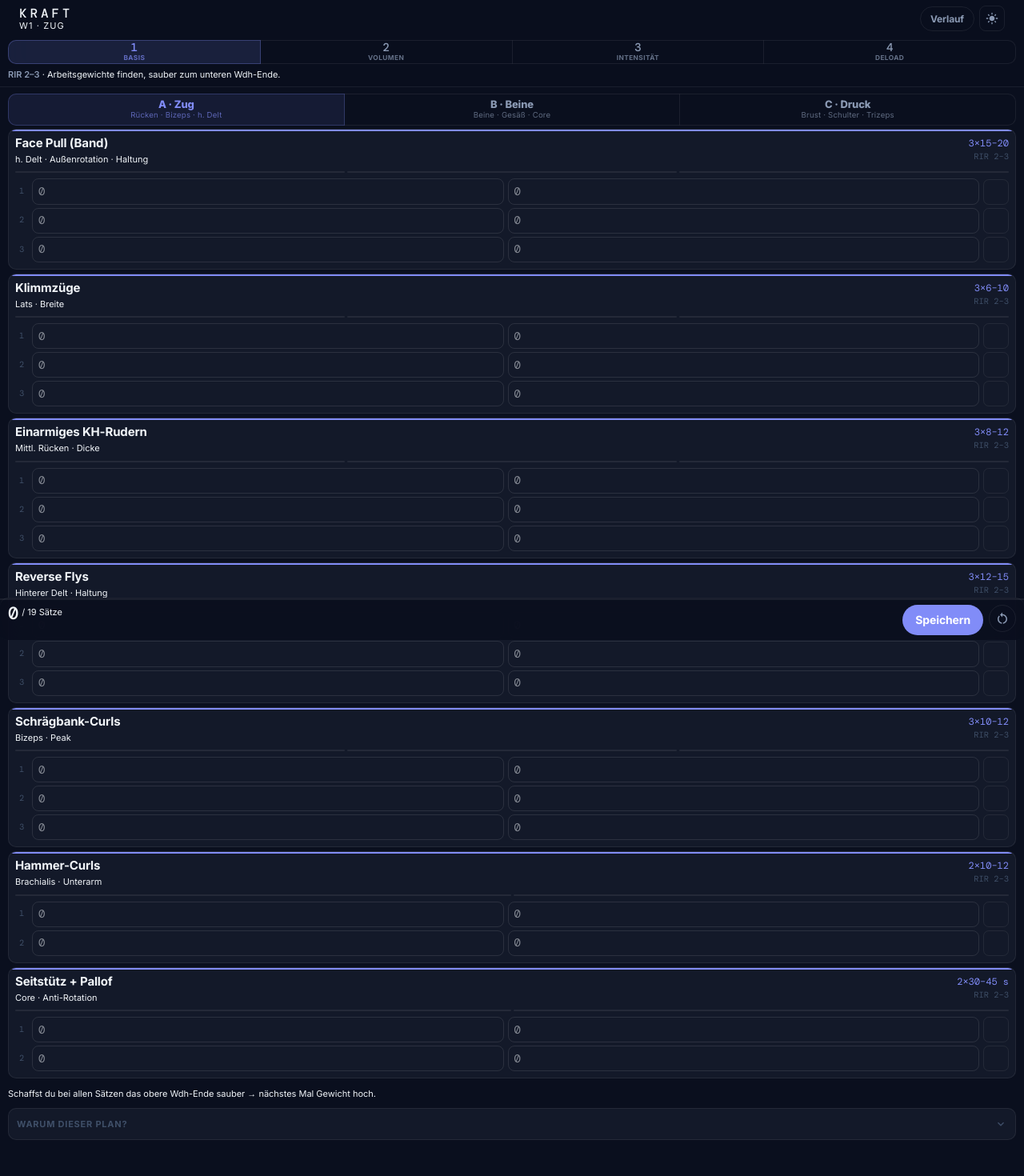
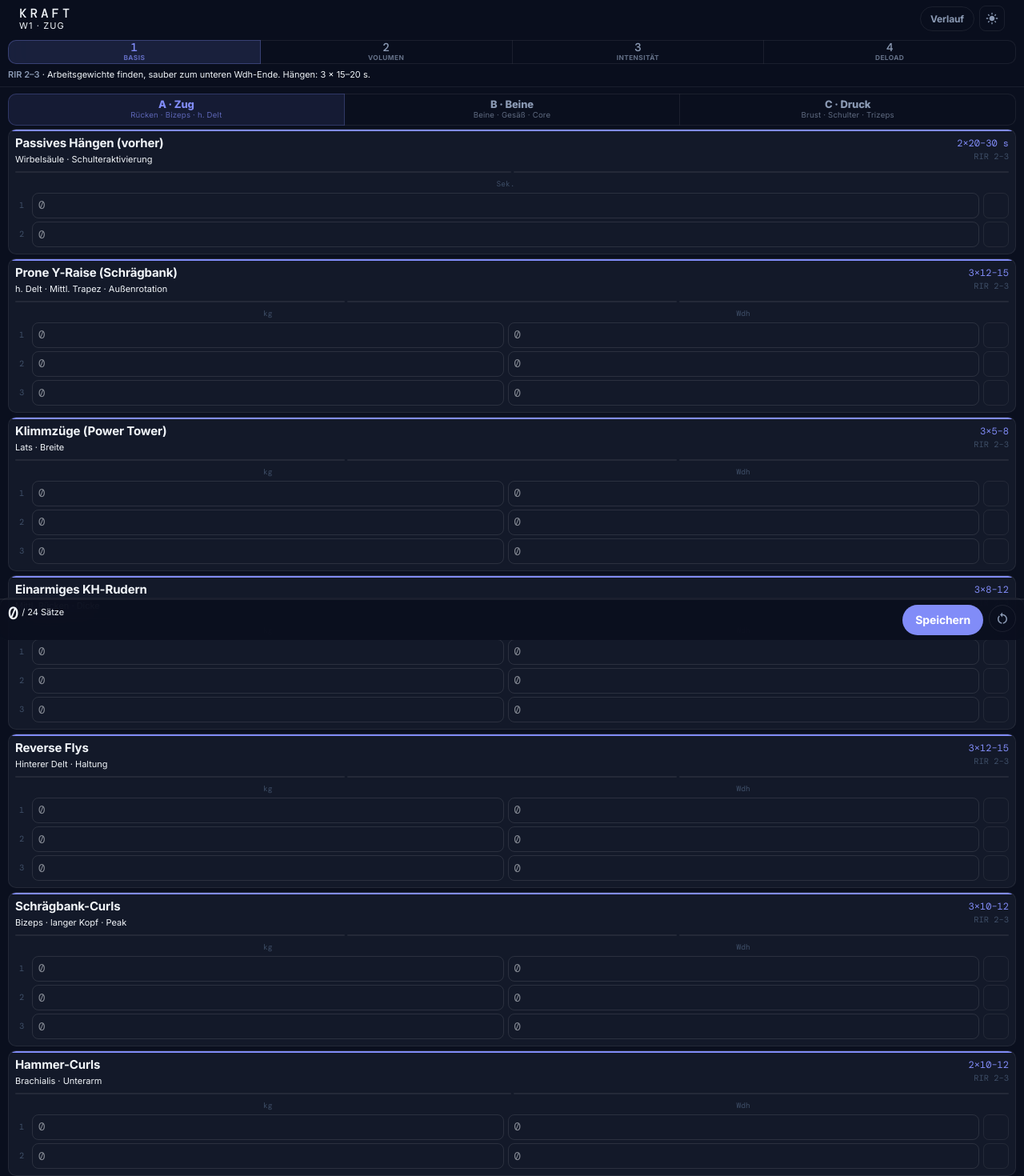
Before and after one commit to AhmedBenJaballah/Kraft-Training, a React (Vite) app: page / in a window 1280 px wide. Shown: the top 1470 px of the page at 80% size. Built offline with nearby package versions, Linux system fonts and the light colour scheme.

Commit message:
added hanging

```diff
--- a/src/components/TrainView.jsx
+++ b/src/components/TrainView.jsx
@@ -4,7 +4,6 @@ import CardContent from '@mui/material/CardContent';
 import Typography from '@mui/material/Typography';
 import Stack from '@mui/material/Stack';
 import TextField from '@mui/material/TextField';
-import InputAdornment from '@mui/material/InputAdornment';
 import ToggleButton from '@mui/material/ToggleButton';
 import ToggleButtonGroup from '@mui/material/ToggleButtonGroup';
 import Accordion from '@mui/material/Accordion';
@@ -15,11 +14,11 @@ import ExpandMoreIcon from '@mui/icons-material/ExpandMore';
 import { PLAN, WEEKS } from '../data/plan';
 import { effSets, prevFor } from '../utils';
 
-function SetRow({ idx, data, done, onFieldChange, onToggleDone, accent }) {
+function SetRow({ idx, data, done, onFieldChange, onToggleDone, accent, isTime }) {
   return (
     <Box sx={{
       display: 'grid',
-      gridTemplateColumns: '16px 1fr 1fr 32px',
+      gridTemplateColumns: isTime ? '16px 1fr 32px' : '16px 1fr 1fr 32px',
       gap: '5px',
       alignItems: 'center',
       opacity: done ? 0.4 : 1,
@@ -33,6 +32,7 @@ function SetRow({ idx, data, done, onFieldChange, onToggleDone, accent }) {
         {idx + 1}
       </Typography>
 
+      {!isTime && (
         <TextField
           size="small"
           type="number"
@@ -40,16 +40,8 @@ function SetRow({ idx, data, done, onFieldChange, onToggleDone, accent }) {
           placeholder="0"
           value={data?.kg ?? ''}
           onChange={e => onFieldChange('kg', e.target.value)}
-        InputProps={{
-          endAdornment: (
-            <InputAdornment position="end">
-              <Typography variant="caption" sx={{ fontFamily: 'DM Mono', color: 'text.secondary', fontSize: '0.65rem', userSelect: 'none' }}>
-                kg
-              </Typography>
-            </InputAdornment>
-          ),
-        }}
         />
+      )}
 
       <TextField
         size="small"
@@ -58,15 +50,6 @@ function SetRow({ idx, data, done, onFieldChange, onToggleDone, accent }) {
         placeholder="0"
         value={data?.reps ?? ''}
         onChange={e => onFieldChange('reps', e.target.value)}
-        InputProps={{
-          endAdornment: (
-            <InputAdornment position="end">
-              <Typography variant="caption" sx={{ fontFamily: 'DM Mono', color: 'text.secondary', fontSize: '0.65rem', userSelect: 'none' }}>
-                ×
-              </Typography>
-            </InputAdornment>
-          ),
-        }}
       />
 
       <Box
@@ -95,6 +78,7 @@ function SetRow({ idx, data, done, onFieldChange, onToggleDone, accent }) {
 
 function ExerciseCard({ ex, week, log, prev, accent, rir, onSetField, onSetDone }) {
   const n = effSets(ex.sets, week);
+  const isTime = ex.reps.includes(' s');
 
   return (
     <Card sx={{ mb: 0.625, position: 'relative', overflow: 'hidden', '&::before': { content: '""', position: 'absolute', top: 0, left: 0, right: 0, height: '2px', bgcolor: accent } }}>
@@ -138,13 +122,20 @@ function ExerciseCard({ ex, week, log, prev, accent, rir, onSetField, onSetDone
         </Stack>
 
         {/* Sets */}
-        <Stack spacing={0.5} sx={{ mt: 0.875 }}>
+        <Box sx={{ display: 'grid', gridTemplateColumns: isTime ? '16px 1fr 32px' : '16px 1fr 1fr 32px', gap: '5px', mt: 0.875, mb: 0.375 }}>
+          <div />
+          {!isTime && <Typography sx={{ fontFamily: 'DM Mono', fontSize: '0.6rem', color: 'text.disabled', textAlign: 'center', userSelect: 'none' }}>kg</Typography>}
+          <Typography sx={{ fontFamily: 'DM Mono', fontSize: '0.6rem', color: 'text.disabled', textAlign: 'center', userSelect: 'none' }}>{isTime ? 'Sek.' : 'Wdh'}</Typography>
+          <div />
+        </Box>
+        <Stack spacing={0.5}>
           {Array.from({ length: n }, (_, s) => (
             <SetRow
               key={s} idx={s}
               data={log[s]}
               done={!!log[s]?.done}
               accent={accent}
+              isTime={isTime}
               onFieldChange={(field, value) => onSetField(ex.id, s, field, value)}
               onToggleDone={() => onSetDone(ex.id, s)}
             />
--- a/src/data/plan.js
+++ b/src/data/plan.js
@@ -1,57 +1,65 @@
+const HANG_PRE  = [{ id: 'hang_pre',  name: 'Passives Hängen (vorher)',  region: 'Wirbelsäule · Schulteraktivierung',           sets: 2, reps: '20–30 s' }];
+const HANG_POST = [{ id: 'hang_post', name: 'Passives Hängen (nachher)', region: 'Wirbelsäule · Dekompression · Schulter zurück', sets: 3, reps: '30–60 s' }];
+
 export const PLAN = {
   A: {
     label: 'Zug',
     sub: 'Rücken · Bizeps · h. Delt',
     accent: '#818CF8',
     ex: [
-      // Face Pull zuerst → Schulter aufwärmen + Haltungsmuster setzen
-      { id: 'facepull', name: 'Face Pull (Band)',      region: 'h. Delt · Außenrotation · Haltung', sets: 3, reps: '15–20'   },
-      { id: 'pullup',   name: 'Klimmzüge',             region: 'Lats · Breite',                     sets: 3, reps: '6–10'    }, // ✅ 4→3 Sätze
-      { id: 'row',      name: 'Einarmiges KH-Rudern',  region: 'Mittl. Rücken · Dicke',             sets: 3, reps: '8–12'    },
-      { id: 'rdelt',    name: 'Reverse Flys',           region: 'Hinterer Delt · Haltung',           sets: 3, reps: '12–15'   },
-      // ❌ Y-T-Raise raus → Überschneidung mit Face Pull
-      { id: 'icurl',    name: 'Schrägbank-Curls',       region: 'Bizeps · Peak',                     sets: 3, reps: '10–12'   },
-      { id: 'hcurl_a',  name: 'Hammer-Curls',           region: 'Brachialis · Unterarm',             sets: 2, reps: '10–12'   },
-      { id: 'core_a',   name: 'Seitstütz + Pallof',     region: 'Core · Anti-Rotation',              sets: 2, reps: '30–45 s' },
+      ...HANG_PRE,
+      { id: 'yrise',   name: 'Prone Y-Raise (Schrägbank)',  region: 'h. Delt · Mittl. Trapez · Außenrotation', sets: 3, reps: '12–15'   },
+      { id: 'pullup',  name: 'Klimmzüge (Power Tower)',      region: 'Lats · Breite',                           sets: 3, reps: '5–8'     },
+      { id: 'row',     name: 'Einarmiges KH-Rudern',         region: 'Mittl. Rücken · Dicke',                   sets: 3, reps: '8–12'    },
+      { id: 'rdelt',   name: 'Reverse Flys',                 region: 'Hinterer Delt · Haltung',                 sets: 3, reps: '12–15'   },
+      { id: 'icurl',   name: 'Schrägbank-Curls',             region: 'Bizeps · langer Kopf · Peak',             sets: 3, reps: '10–12'   },
+      { id: 'hcurl_a', name: 'Hammer-Curls',                 region: 'Brachialis · Unterarm',                   sets: 2, reps: '10–12'   },
+      { id: 'core_a',  name: 'Seitstütz + Hollow Body Hold', region: 'Core · Lateral + Anti-Extension',         sets: 2, reps: '35–50 s' },
+      ...HANG_POST,
     ]
   },
+
   B: {
     label: 'Beine',
     sub: 'Beine · Gesäß · Core',
     accent: '#34D399',
     ex: [
-      { id: 'goblet',   name: 'Goblet Squat',          region: 'Quadrizeps · Gesäß',                sets: 3, reps: '10–15'    },
-      // ❌ KH-Hüftstrecken raus → RDL trifft dieselbe Gruppe, mit mehr Dehnung
-      { id: 'rdl',      name: 'KH-Rumän. Kreuzheben',  region: 'Hamstrings · Gesäß',                sets: 3, reps: '10–12'    },
-      { id: 'hcurl_b',  name: 'Hammer-Curls',           region: 'Brachialis · Bizeps · 2× Freq.',   sets: 2, reps: '10–12'    }, // ✅ ID-Fix
-      { id: 'deadbug',  name: 'Dead Bug',               region: 'Tiefer Core · Lendenstabilität',   sets: 2, reps: '6–8/Seite'},
-      { id: 'splb',     name: 'Seitstütz (lang)',       region: 'Laterale Wirbelsäulenstabilität',   sets: 2, reps: '30–45 s'  },
+      ...HANG_PRE,
+      { id: 'goblet',  name: 'Goblet Squat (KH)',            region: 'Quadrizeps · Gesäß',                      sets: 3, reps: '10–15'    },
+      { id: 'rdl',     name: 'KH-Rumän. Kreuzheben',         region: 'Hamstrings · Gesäß',                      sets: 3, reps: '8–12'     },
+      { id: 'split',   name: 'Bulg. Ausfallschritt (Bank)',   region: 'Quad · Gesäß · Asymmetrie Skoliose',      sets: 2, reps: '8–10/Seite'},
+      { id: 'hcurl_b', name: 'Hammer-Curls',                 region: 'Brachialis · 2× Frequenz',                sets: 2, reps: '10–12'    },
+      { id: 'tri_b',   name: 'Liegende KH-Extension',        region: 'Trizeps · lateraler + medialer Kopf',     sets: 2, reps: '12–15'    },
+      { id: 'deadbug', name: 'Dead Bug',                     region: 'Tiefer Core · Lendenstabilität',          sets: 2, reps: '6–8/Seite' },
+      { id: 'splb',    name: 'Seitstütz (lang)',             region: 'Laterale Wirbelsäulenstabilität',          sets: 2, reps: '35–50 s'  },
+      ...HANG_POST,
     ]
   },
+
   C: {
     label: 'Druck',
     sub: 'Brust · Schulter · Trizeps',
     accent: '#F59E0B',
     ex: [
-      { id: 'incline',    name: 'Schrägbank-KH-Drücken', region: 'Obere Brust',                     sets: 3, reps: '8–12'    },
-      { id: 'flat',       name: 'Flachbank-KH-Drücken',  region: 'Mittlere Brust',                  sets: 3, reps: '8–12'    },
-      { id: 'dips',       name: 'Dips vorgebeugt',        region: 'Untere Brust + Trizeps',          sets: 3, reps: '8–12'    },
-      { id: 'fly',        name: 'KH-Flys',                region: 'Brust · Dehnung',                 sets: 2, reps: '12–15'   },
-      { id: 'ohp',        name: 'KH-Schulterdrücken',    region: 'Vorderer Delt',                   sets: 3, reps: '8–12'    },
-      { id: 'lat',        name: 'Seitheben',              region: 'Seitl. Delt · Schulterbreite',    sets: 3, reps: '12–15'   }, // ✅ 4→3 Sätze
-      { id: 'tri',        name: 'Überkopf-KH-Extension', region: 'Trizeps · langer Kopf',           sets: 3, reps: '10–15'   },
-      // ❌ Kickback raus → Trizeps durch Dips + Extension abgedeckt
-      // ❌ Plank raus → Core durch Tag A + B abgedeckt
-      { id: 'facepull_c', name: 'Face Pull (Band)',       region: 'h. Delt · Balance nach Drücken',  sets: 2, reps: '15–20'   },
+      ...HANG_PRE,
+      { id: 'incline', name: 'Schrägbank-KH-Drücken',        region: 'Obere Brust',                             sets: 3, reps: '8–12'    },
+      { id: 'flat',    name: 'Flachbank-KH-Drücken',          region: 'Mittlere Brust',                          sets: 2, reps: '8–12'    },
+      { id: 'dips',    name: 'Dips vorgebeugt (Power Tower)', region: 'Untere Brust + Trizeps',                  sets: 3, reps: '8–12'    },
+      { id: 'fly',     name: 'KH-Flys (Flachbank)',           region: 'Brust · Dehnung · Weite',                 sets: 2, reps: '12–15'   },
+      { id: 'ohp',     name: 'KH-Schulterdrücken (sitzend)', region: 'Vorderer Delt',                           sets: 2, reps: '8–12'    },
+      { id: 'lat',     name: 'Seitheben',                     region: 'Seitl. Delt · Schulterbreite',            sets: 3, reps: '12–15'   },
+      { id: 'tri',     name: 'Überkopf-KH-Extension',        region: 'Trizeps · langer Kopf · Armdicke',        sets: 2, reps: '10–15'   },
+      { id: 'yrise_c', name: 'Prone Y-Raise (Schrägbank)',   region: 'h. Delt · Balance nach Drücken',          sets: 2, reps: '12–15'   },
+      ...HANG_POST,
     ]
   }
 };
 
 export const WEEKS = {
-  1: { name: 'Basis',      rir: 'RIR 2–3', note: 'Arbeitsgewichte finden, sauber zum unteren Wdh-Ende.' },
-  2: { name: 'Volumen',    rir: 'RIR 2',   note: 'Gleiche Gewichte, 1–2 Wdh mehr pro Satz als letzte Woche.' },
-  3: { name: 'Intensität', rir: 'RIR 1',   note: 'Gewicht hoch, oberes Wdh-Ende anpeilen.' },
-  4: { name: 'Deload',     rir: 'RIR 3–4', note: '~10–20 % leichter, ein Satz weniger. Erholung.' }
+  1: { name: 'Basis',      rir: 'RIR 2–3', note: 'Arbeitsgewichte finden, sauber zum unteren Wdh-Ende. Hängen: 3 × 15–20 s.' },
+  2: { name: 'Volumen',    rir: 'RIR 2',   note: 'Gleiche Gewichte, 1–2 Wdh mehr. Hängen: 3 × 25–35 s.'                      },
+  3: { name: 'Intensität', rir: 'RIR 1',   note: 'Gewicht hoch, nah ans Limit. Hängen: 3 × 35–50 s.'                         },
+  4: { name: 'Deload',     rir: 'RIR 3–4', note: '~15 % leichter, ein Satz weniger. Hängen: 3 × 45–60 s.'                    }
 };
 
 export const WD  = ['Mo', 'Di', 'Mi', 'Do', 'Fr', 'Sa', 'So'];
--- a/src/utils.js
+++ b/src/utils.js
@@ -25,6 +25,8 @@ export function prevFor(exId, day, history) {
     .sort((a, b) => b.ts - a.ts)[0];
   if (!m) return null;
   const e = m.ex.find(x => x.id === exId);
-  const parts = e.sets.filter(s => s.kg || s.reps).map(s => `${s.kg ? s.kg + ' kg' : '–'} × ${s.reps || '–'}`);
+  const parts = e.sets.filter(s => s.kg || s.reps).map(s =>
+    s.kg ? `${s.kg} kg × ${s.reps || '–'}` : `${s.reps} s`
+  );
   return parts.length ? parts.join(' · ') : null;
 }
```
Lines whose indentation alone changed are shown as unchanged.
